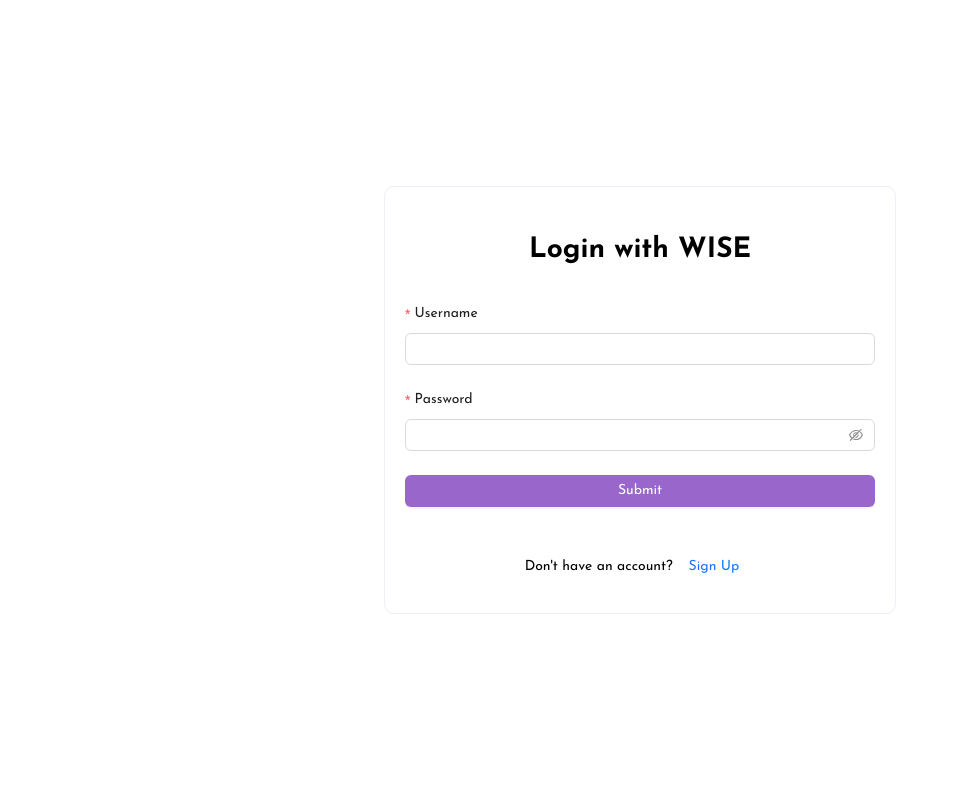
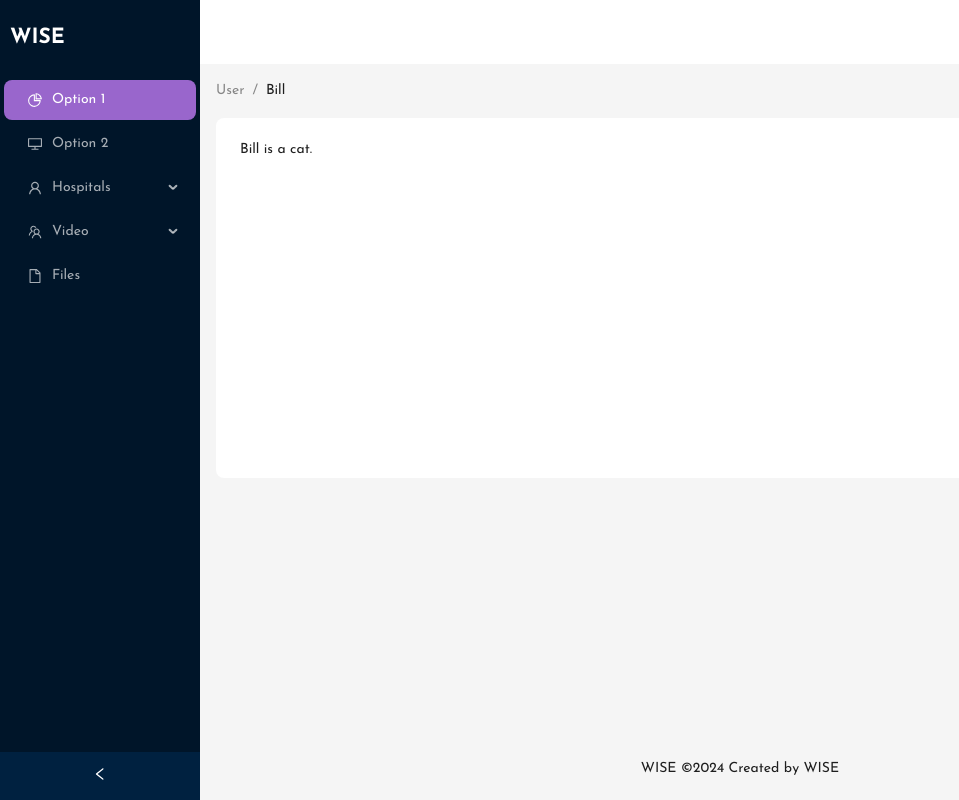
Before and after one commit to Shubhamm-V/WISE, a React (Create React App) app in the folder wise-web/: page / in a window 1280 px wide. Shown: the whole page, without its empty margins (0-959 px from the left). Built offline with nearby package versions, Linux system fonts and the light colour scheme; no server answers; the database is empty; sample sign-in values are in the browser's storage.

Commit message:
Implemented Authentication for Web

```diff
--- a/wise-web/src/App.tsx
+++ b/wise-web/src/App.tsx
@@ -1,18 +1,29 @@
-import React, { useState } from "react";
-
+import React from "react";
+import { Route, Routes, Navigate } from "react-router-dom"; // Make sure to import Navigate
 import Login from "./pages/Login";
-import { Route, Routes } from "react-router-dom";
 import Signup from "./pages/Signup";
 import AdminDashboard from "./pages/AdminDashboard";
+import { useAuth } from "./context/authContext";
 
 function App() {
-  const [loggedIn, setLoggedin] = useState(false);
+  const { isAuthenticated } = useAuth();
+
   return (
     <Routes>
-      <Route index element={loggedIn ? <AdminDashboard /> : <Login />} />
+      <Route
+        index
+        element={
+          isAuthenticated ? <AdminDashboard /> : <Navigate to="/login" />
+        }
+      />
       <Route path="/login" element={<Login />} />
       <Route path="/signup" element={<Signup />} />
-      <Route path="/admin" element={<AdminDashboard />} />
+      <Route
+        path="/admin"
+        element={
+          isAuthenticated ? <AdminDashboard /> : <Navigate to="/login" />
+        }
+      />
     </Routes>
   );
 }
--- a/wise-web/src/context/authContext.tsx
+++ b/wise-web/src/context/authContext.tsx
@@ -20,6 +20,7 @@
   login: (email: string, password: string) => Promise<{}>;
   logout: () => Promise<{}>;
   signup: (email: string, password: string, name: string) => Promise<{}>;
+  setIsAuthenticated: React.Dispatch<React.SetStateAction<boolean>>;
 }
 
 export const AuthContext = createContext<AuthContextProps | undefined>(
@@ -61,6 +62,7 @@
   const login = async (email: string, password: string) => {
     try {
       const response = await signInWithEmailAndPassword(auth, email, password);
+      setIsAuthenticated(true);
       console.log("RESPONSE : ", response);
       return { success: true };
     } catch (err) {
@@ -96,7 +98,7 @@
         userId: response?.user?.uid,
         doctor: true,
       });
-
+      setIsAuthenticated(true);
       return {
         success: true,
         data: response?.user,
@@ -104,17 +106,24 @@
     } catch (err: any) {
       let msg = err.message;
       if (msg.includes("(auth/email-already-in-use)"))
-        msg = "This email is already in use";
+        msg = "Entered email is already in use";
       return {
         success: false,
-        msg: err.message,
+        msg,
       };
     }
   };
 
   return (
     <AuthContext.Provider
-      value={{ user, isAuthenticated, login, signup, logout }}
+      value={{
+        user,
+        isAuthenticated,
+        login,
+        signup,
+        logout,
+        setIsAuthenticated,
+      }}
     >
       {children}
     </AuthContext.Provider>
--- a/wise-web/src/index.css
+++ b/wise-web/src/index.css
@@ -2,7 +2,7 @@
 
 :root {
   --theme-color: #9966cc;
-  --subtheme-color: #f1ecf6;
+  --subtheme-color: #e5d1f8;
   --primary-color: #37ffca;
   --sub-primary-color: #f1f1f1;
 }
--- a/wise-web/src/pages/AdminDashboard.tsx
+++ b/wise-web/src/pages/AdminDashboard.tsx
@@ -1,9 +1,111 @@
-import React from "react";
+import React, { useState } from "react";
+import {
+  DesktopOutlined,
+  FileOutlined,
+  PieChartOutlined,
+  TeamOutlined,
+  UserOutlined,
+} from "@ant-design/icons";
+import type { MenuProps } from "antd";
+import { Breadcrumb, Layout, Menu, theme } from "antd";
+import { useAuth } from "../context/authContext";
+const { Header, Content, Footer, Sider } = Layout;
 
-type Props = {};
+type MenuItem = Required<MenuProps>["items"][number];
 
-const AdminDashboard = (props: Props) => {
-  return <div>AdminDashboard</div>;
+function getItem(
+  label: React.ReactNode,
+  key: React.Key,
+  icon?: React.ReactNode,
+  children?: MenuItem[]
+): MenuItem {
+  return {
+    key,
+    icon,
+    children,
+    label,
+  } as MenuItem;
+}
+
+const items: MenuItem[] = [
+  getItem("Option 1", "1", <PieChartOutlined />),
+  getItem("Option 2", "2", <DesktopOutlined />),
+  getItem("Hospitals", "hospitals", <UserOutlined />, [
+    getItem("Add Hospital", "3"),
+    getItem("View Hospitals", "4"),
+  ]),
+  getItem("Video", "videos", <TeamOutlined />, [
+    getItem("Add Video", "6"),
+    getItem("View Videos", "8"),
+  ]),
+  getItem("Files", "9", <FileOutlined />),
+];
+
+const App: React.FC = () => {
+  const [collapsed, setCollapsed] = useState(false);
+  const {
+    token: { colorBgContainer, borderRadiusLG },
+  } = theme.useToken();
+
+  const [loading, setLoading] = useState(false);
+  const { logout, user } = useAuth();
+  const handleLogout = async () => {
+    setLoading(true);
+    await logout();
+    setLoading(false);
+  };
+
+  return (
+    <Layout style={{ minHeight: "100vh" }}>
+      <Sider
+        collapsible
+        collapsed={collapsed}
+        onCollapse={(value) => setCollapsed(value)}
+      >
+        <div className="demo-logo-vertical" />
+        <h2 style={{ color: "#fff", padding: 10 }}>WISE</h2>
+        <Menu
+          theme="dark"
+          defaultSelectedKeys={["1"]}
+          mode="inline"
+          items={items}
+        />
+      </Sider>
+      <Layout>
+        <Header
+          style={{
+            padding: 0,
+            background: colorBgContainer,
+            display: "flex",
+            justifyContent: "flex-end",
+            gap: 10,
+            paddingInline: "2%",
+          }}
+        >
+          <label>{user.name}</label>
+        </Header>
+        <Content style={{ margin: "0 16px" }}>
+          <Breadcrumb style={{ margin: "16px 0" }}>
+            <Breadcrumb.Item>User</Breadcrumb.Item>
+            <Breadcrumb.Item>Bill</Breadcrumb.Item>
+          </Breadcrumb>
+          <div
+            style={{
+              padding: 24,
+              minHeight: 360,
+              background: colorBgContainer,
+              borderRadius: borderRadiusLG,
+            }}
+          >
+            Bill is a cat.
+          </div>
+        </Content>
+        <Footer style={{ textAlign: "center" }}>
+          WISE ©{new Date().getFullYear()} Created by WISE
+        </Footer>
+      </Layout>
+    </Layout>
+  );
 };
 
-export default AdminDashboard;
+export default App;
--- a/wise-web/src/pages/Login.tsx
+++ b/wise-web/src/pages/Login.tsx
@@ -1,17 +1,39 @@
-import React from "react";
+import React, { useEffect, useState } from "react";
 import type { FormProps } from "antd";
-import { Button, Checkbox, Col, Form, Input, Row } from "antd";
-import { Link } from "react-router-dom";
+import { Button, notification, Col, Form, Input, Row } from "antd";
+import { Link, useNavigate } from "react-router-dom";
 import "./styles.css";
+import { useAuth } from "../context/authContext";
 type FieldType = {
-  username?: string;
-  password?: string;
-  remember?: string;
+  email: string;
+  password: string;
 };
 
-const App: React.FC = () => {
-  const onFinish: FormProps<FieldType>["onFinish"] = (values) => {
-    console.log("Success:", values);
+const Login: React.FC = () => {
+  const [loading, setLoading] = useState<boolean>(false);
+  const { login, isAuthenticated } = useAuth();
+  const [api, contextHolder] = notification.useNotification();
+  const navigate = useNavigate();
+  useEffect(() => {
+    if (isAuthenticated) navigate("/");
+  }, [isAuthenticated]);
+
+  const openNotification = (message: string) => {
+    api.open({
+      message,
+      duration: 3,
+    });
+  };
+  const onFinish: FormProps<FieldType>["onFinish"] = async (values) => {
+    setLoading(true);
+    const { email, password } = values;
+    const response: any = await login(email, password);
+    setLoading(false);
+    if (response.success) {
+      navigate("/");
+    } else {
+      openNotification("Invalid email or password");
+    }
   };
 
   const onFinishFailed: FormProps<FieldType>["onFinishFailed"] = (
@@ -21,6 +43,7 @@
   };
   return (
     <Row style={{ height: "100vh", display: "grid", placeItems: "center" }}>
+      {contextHolder}
       <Col className="authContainer">
         <h1 style={{ textAlign: "center" }}> Login with WISE </h1>
         <Form
@@ -34,11 +57,11 @@
           autoComplete="off"
         >
           <Form.Item<FieldType>
-            label="Username"
-            name="username"
-            rules={[{ required: true, message: "Please input your username!" }]}
+            label="Email"
+            name="email"
+            rules={[{ required: true, message: "Please enter your email!" }]}
           >
-            <Input />
+            <Input type="email" placeholder="Enter you email" />
           </Form.Item>
 
           <Form.Item<FieldType>
@@ -46,11 +69,16 @@
             name="password"
             rules={[{ required: true, message: "Please input your password!" }]}
           >
-            <Input.Password />
+            <Input.Password placeholder="Enter password" />
           </Form.Item>
 
           <Form.Item wrapperCol={{ span: 24 }}>
-            <Button type="primary" htmlType="submit" style={{ width: "100%" }}>
+            <Button
+              type="primary"
+              htmlType="submit"
+              style={{ width: "100%" }}
+              loading={loading}
+            >
               Submit
             </Button>
           </Form.Item>
@@ -72,4 +100,4 @@
   );
 };
 
-export default App;
+export default Login;
--- a/wise-web/src/pages/Signup.tsx
+++ b/wise-web/src/pages/Signup.tsx
@@ -1,25 +1,59 @@
-import React from "react";
+import React, { useEffect, useState } from "react";
 import type { FormProps } from "antd";
-import { Button, Checkbox, Col, Form, Input, Row } from "antd";
-import { Link } from "react-router-dom";
+import { Button, notification, Checkbox, Col, Form, Input, Row } from "antd";
+import { Link, useNavigate } from "react-router-dom";
 import "./styles.css";
+import { useAuth } from "../context/authContext";
+
 type FieldType = {
-  username?: string;
-  password?: string;
-  confirmPassword?: string;
-};
-
-const onFinish: FormProps<FieldType>["onFinish"] = (values) => {
-  console.log("Success:", values);
-};
-
-const onFinishFailed: FormProps<FieldType>["onFinishFailed"] = (errorInfo) => {
-  console.log("Failed:", errorInfo);
+  name: string;
+  email: string;
+  password: string;
+  confirmPassword: string;
 };
 
 const App: React.FC = () => {
+  const { signup, isAuthenticated } = useAuth();
+  const [loading, setLoading] = useState<boolean>(false);
+  const navigate = useNavigate();
+  const [api, contextHolder] = notification.useNotification();
+
+  useEffect(() => {
+    if (isAuthenticated) navigate("/");
+  }, []);
+
+  const openNotification = (message: string) => {
+    api.open({
+      message,
+      duration: 3,
+    });
+  };
+
+  const onFinish: FormProps<FieldType>["onFinish"] = async (values) => {
+    setLoading(true);
+    const { name, email, password, confirmPassword } = values;
+    if (password.trim() !== confirmPassword) {
+      openNotification("Password and confirm password must be same");
+      setLoading(false);
+      return;
+    }
+    let response: any = await signup(email, password, name);
+    if (response?.success) {
+      navigate("/");
+    } else {
+      openNotification(response.msg);
+    }
+    setLoading(false);
+  };
+
+  const onFinishFailed: FormProps<FieldType>["onFinishFailed"] = (
+    errorInfo
+  ) => {
+    console.log("Failed:", errorInfo);
+  };
   return (
     <Row style={{ height: "100vh", display: "grid", placeItems: "center" }}>
+      {contextHolder}
       <Col className="authContainer">
         <h1 style={{ textAlign: "center" }}> Sign Up with WISE </h1>
         <Form
@@ -33,11 +67,18 @@
           autoComplete="off"
         >
           <Form.Item<FieldType>
-            label="Username"
-            name="username"
-            rules={[{ required: true, message: "Please input your username!" }]}
+            label="Name"
+            name="name"
+            rules={[{ required: true, message: "Please enter your email!" }]}
           >
-            <Input />
+            <Input placeholder="Enter your email" />
+          </Form.Item>
+          <Form.Item<FieldType>
+            label="Email"
+            name="email"
+            rules={[{ required: true, message: "Please enter your email!" }]}
+          >
+            <Input placeholder="Enter your email" type="email" />
           </Form.Item>
 
           <Form.Item<FieldType>
@@ -45,20 +86,25 @@
             name="password"
             rules={[{ required: true, message: "Please input your password!" }]}
           >
-            <Input.Password />
+            <Input.Password placeholder="Enter password" />
           </Form.Item>
           <Form.Item<FieldType>
-            label="Password"
+            label="Confirm Password"
             name="confirmPassword"
             rules={[
               { required: true, message: "Please input confirm password!" },
             ]}
           >
-            <Input.Password />
+            <Input.Password placeholder="Enter confirm password" />
           </Form.Item>
 
           <Form.Item wrapperCol={{ span: 24 }}>
-            <Button type="primary" htmlType="submit" style={{ width: "100%" }}>
+            <Button
+              type="primary"
+              htmlType="submit"
+              style={{ width: "100%" }}
+              loading={loading}
+            >
               Submit
             </Button>
           </Form.Item>
```
Also changed, not shown: 1 other file (tests, documents, lock files or other folders).
